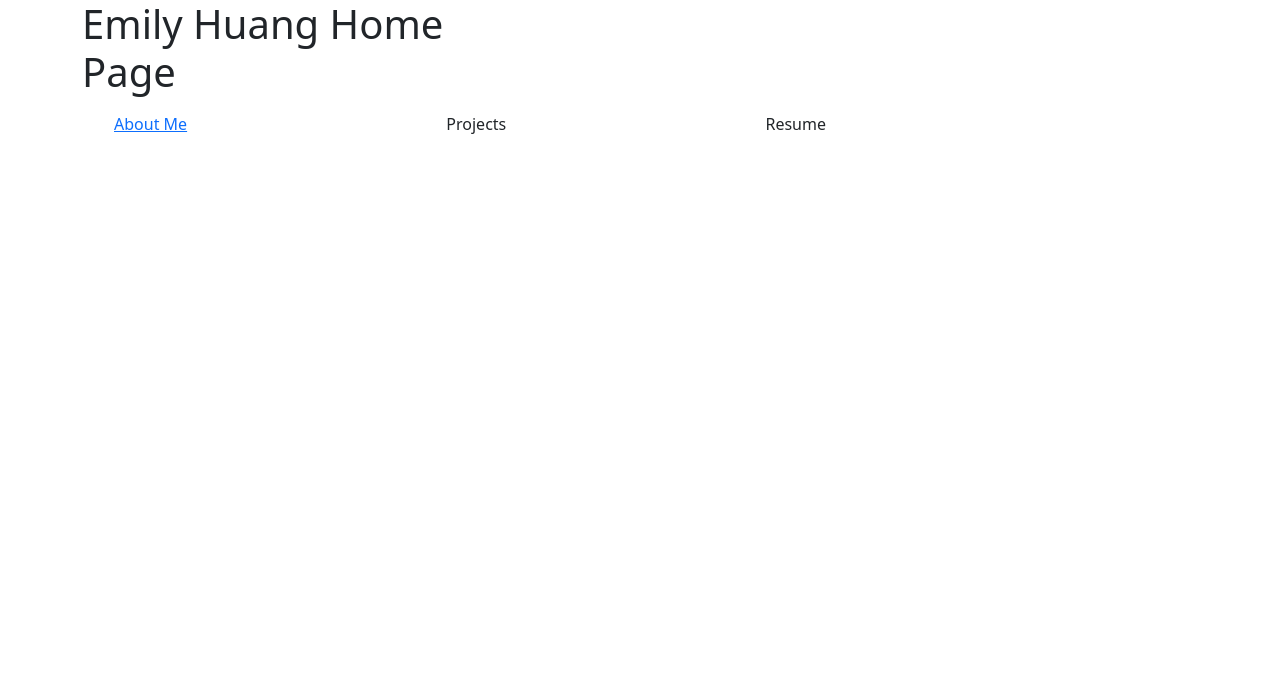
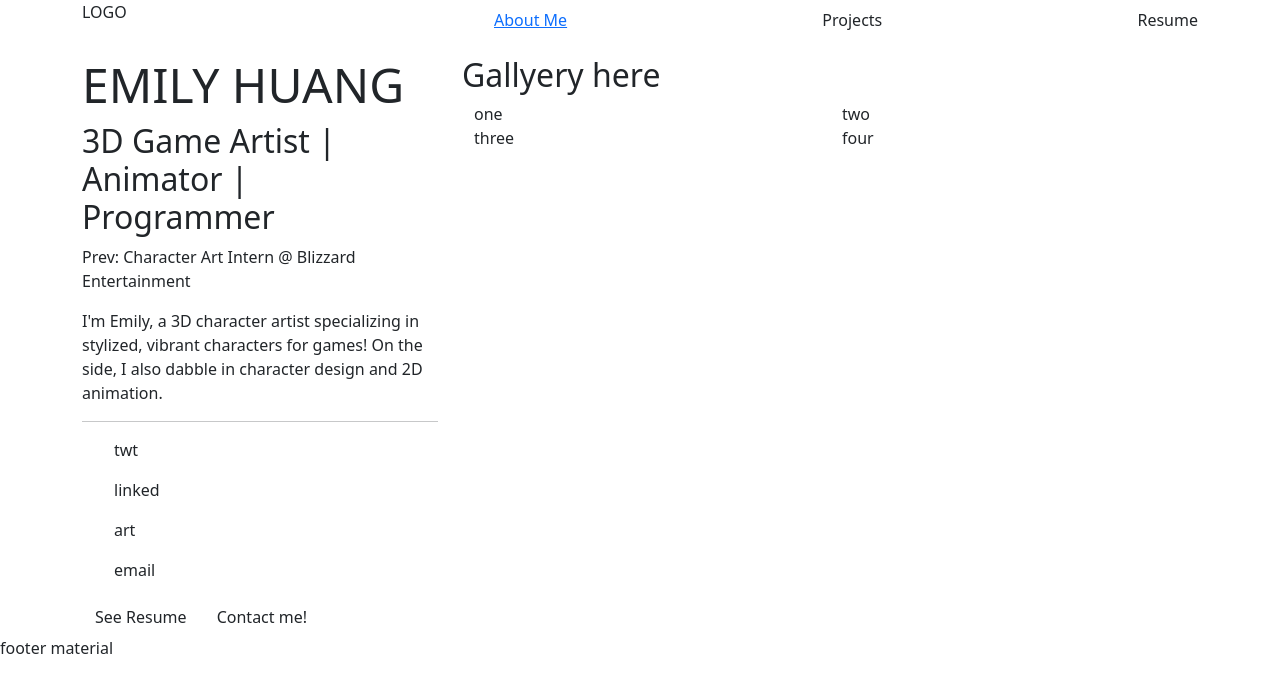
Before and after one commit to ankitam389/Emily-Huang-Home-Page, a plain HTML site: page index.html in a window 1280 px wide. Drawn offline with nearby package versions, Linux system fonts and the light colour scheme.

Commit message:
layout for home page

```diff
--- /dev/null
+++ b/css/main.css
@@ -0,0 +1,8 @@
+h1 {
+    /* background-color: red; */
+}
+
+#large-name {
+    font-size: 3em;
+
+}
--- a/index.html
+++ b/index.html
@@ -1,45 +1,102 @@
-<!DOCTYPE html>
+<!doctype html>
 <html lang="en">
   <head>
-    <meta charset="UTF-8">
-    <meta name="viewport" content="width=device-width, initial-scale=1.0">
+    <meta charset="UTF-8" />
+    <meta name="viewport" content="width=device-width, initial-scale=1.0" />
     <title>Emily Page</title>
-    <link href="https://cdn.jsdelivr.net/npm/bootstrap@5.3.8/dist/css/bootstrap.min.css" rel="stylesheet" integrity="sha384-sRIl4kxILFvY47J16cr9ZwB07vP4J8+LH7qKQnuqkuIAvNWLzeN8tE5YBujZqJLB" crossorigin="anonymous">
-  </head>
+    <link
+      href="https://cdn.jsdelivr.net/npm/bootstrap@5.3.8/dist/css/bootstrap.min.css"
+      rel="stylesheet"
+      integrity="sha384-sRIl4kxILFvY47J16cr9ZwB07vP4J8+LH7qKQnuqkuIAvNWLzeN8tE5YBujZqJLB"
+      crossorigin="anonymous"
+    />
+    <link rel="stylesheet" href="./css/main.css" />
   </head>
   <body>
     <header>
       <div class="container">
+        <div class="row">
           <div class="col-4">
-                <h1>Emily Huang Home Page</h1>
-
+            LOGO
           </div>
           <div class="col-8">
             <nav class="navbar">
-                    <ul><a href='#'>About Me</a></ul>
-                    <ul>Projects</ul>
-                    <ul>Resume</ul>
+              <ul>
+                <a href="#">About Me</a>
+              </ul>
+              <ul>
+                Projects
+              </ul>
+              <ul>
+                Resume
+              </ul>
             </nav>
+          </div>
+        </div>
+      </div>
+    </header>
+    <div class="container">
+      <div class="row">
+        <div class="col-4">
+          <div class="user">
+            <h1 id="large-name">EMILY HUANG</h1>
+            <h2> 3D Game Artist | Animator | Programmer </h2>
+            <p>Prev: Character Art Intern @ Blizzard Entertainment</p>
 
-
-
+          </div>
+          <div class="user-info">
+            <p>I'm Emily, a 3D character artist specializing in stylized, vibrant characters for games!
+                On the side, I also dabble in character design and 2D animation.</p>
+          </div>
+          <div class="button-container">
+            <hr>
+            <div class="socials-containter">
+                <nav class="nav-socials">
+                    <ul>twt</ul>
+                    <ul>linked</ul>
+                    <ul>art</ul>
+                    <ul>email</ul>
+                </nav>
+            </div>
 
 
             </nav>
+            <button class="btn btn-resume">See Resume</button>
+            <button class="btn btn-contact">Contact me!</button>
+          </div>
+        </div>
+        <div class="col-8">
+          <h2>Gallyery here</h2>
+          <div class="container gallery">
+            <div class ="row">
+                <div class="col">
+                    one
+                </div>
+                <div class="col">
+                    two
+                </div>
+            </div>
+            <div class="row">
+                <div class="col">
+                    three
+                </div>
+                <div class="col">
+                    four
+                </div>
+            </div>
+          </div>
+        </div>
       </div>
     </div>
 
-    </header>
-
-
-
-
-
     <footer>
-
+      <p>footer material</p>
     </footer>
 
-    <script src="https://cdn.jsdelivr.net/npm/bootstrap@5.3.8/dist/js/bootstrap.bundle.min.js" integrity="sha384-FKyoEForCGlyvwx9Hj09JcYn3nv7wiPVlz7YYwJrWVcXK/BmnVDxM+D2scQbITxI" crossorigin="anonymous"></script>
-
+    <script
+      src="https://cdn.jsdelivr.net/npm/bootstrap@5.3.8/dist/js/bootstrap.bundle.min.js"
+      integrity="sha384-FKyoEForCGlyvwx9Hj09JcYn3nv7wiPVlz7YYwJrWVcXK/BmnVDxM+D2scQbITxI"
+      crossorigin="anonymous"
+    ></script>
   </body>
 </html>
```
Lines whose indentation alone changed are shown as unchanged.
